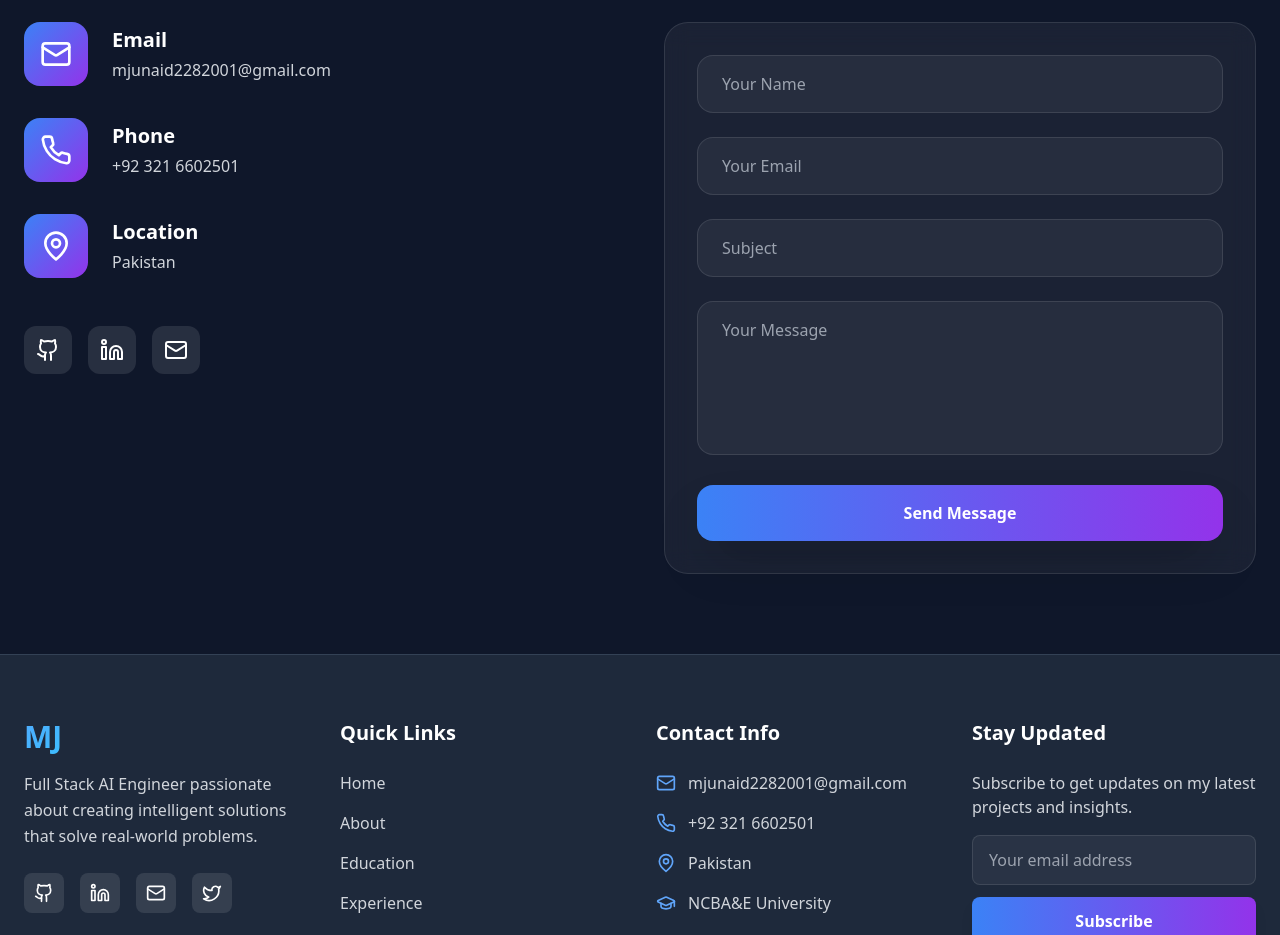
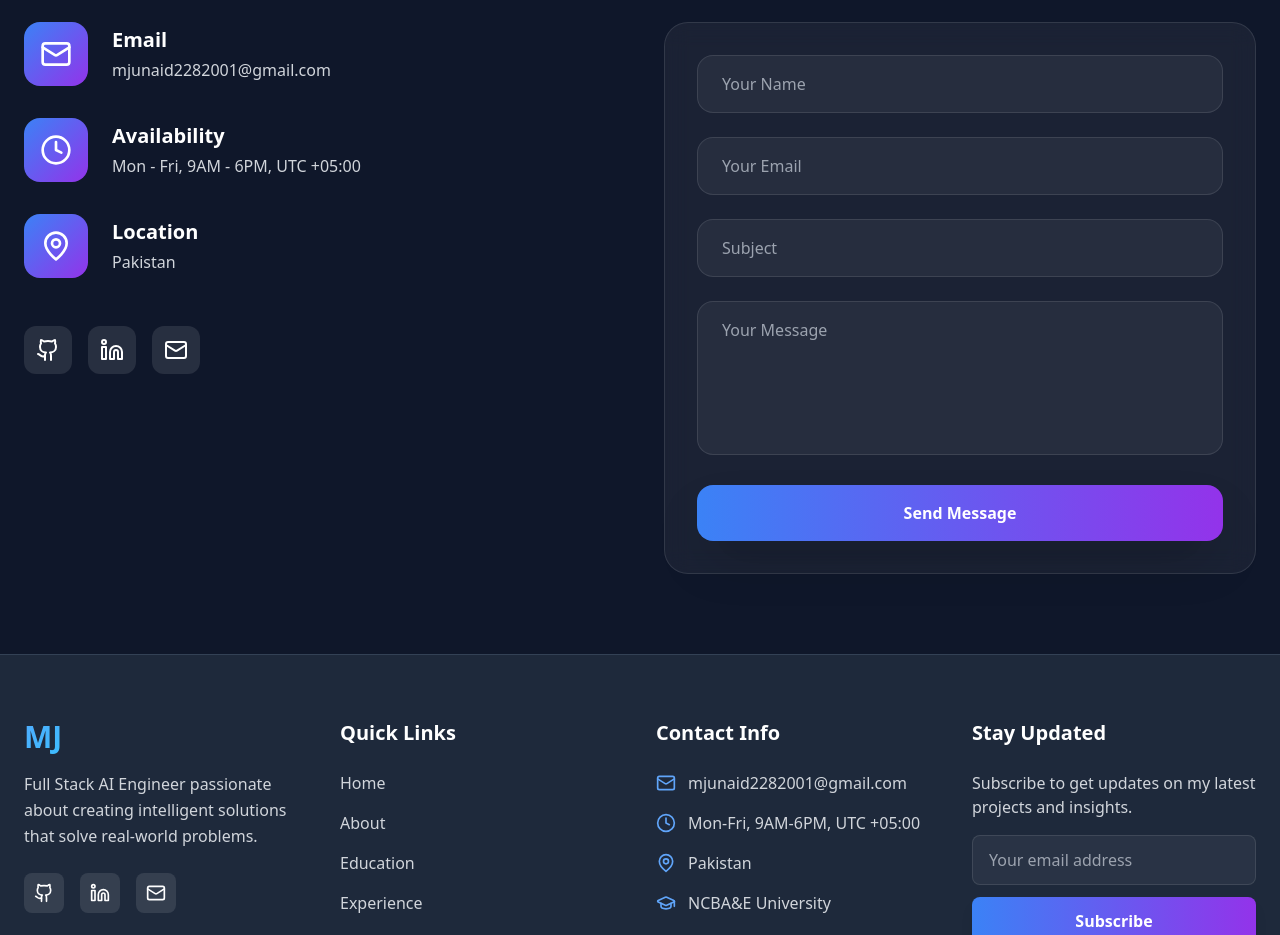
Before and after one commit to mjunaidsays/portfolio, a React (Vite) app: page / in a window 1280 px wide. Shown: the part 5580-6515 px from the top of the page. Built offline with nearby package versions, Linux system fonts and the light colour scheme; no server answers.

Commit message:
Availability

```diff
--- a/src/App.tsx
+++ b/src/App.tsx
@@ -27,8 +27,10 @@ import {
   Building,
   ArrowUp,
   Twitter,
-  Heart
+  Heart,
+  Clock
 } from 'lucide-react';
+import { time } from 'framer-motion/dom';
 
 // Custom Hook for Scroll Animations
 const useScrollAnimation = (threshold = 0.1) => {
@@ -858,7 +860,8 @@ function App() {
             <div className="space-y-8">
               {[
                 { icon: Mail, title: "Email", value: "mjunaid2282001@gmail.com" },
-                { icon: Phone, title: "Phone", value: "+92 321 6602501" },
+                // { icon: Phone, title: "Phone", value: "+92 *** ********" },
+                { icon: Clock, title: "Availability", value: "Mon - Fri, 9AM - 6PM, UTC +05:00" },
                 { icon: MapPin, title: "Location", value: "Pakistan" }
               ].map((contact, index) => (
                 <div key={index} className="flex items-center gap-6">
@@ -983,9 +986,9 @@ function App() {
                   <a href="mailto:mjunaid2282001@gmail.com" className="w-10 h-10 bg-white/10 rounded-lg flex items-center justify-center hover:bg-white/20 transition-colors">
                     <Mail className="w-5 h-5" />
                   </a>
-                  <a href="#" className="w-10 h-10 bg-white/10 rounded-lg flex items-center justify-center hover:bg-white/20 transition-colors">
+                  {/* <a href="#" className="w-10 h-10 bg-white/10 rounded-lg flex items-center justify-center hover:bg-white/20 transition-colors">
                     <Twitter className="w-5 h-5" />
-                  </a>
+                  </a> */}
                 </div>
               </div>
             </div>
@@ -1022,9 +1025,13 @@ function App() {
                   <Mail className="w-5 h-5 text-blue-400" />
                   <span className="text-gray-300">mjunaid2282001@gmail.com</span>
                 </div>
+                {/* <div className="flex items-center gap-3">
+                  <Phone className="w-5 h-5 text-blue-400" />
+                  <span className="text-gray-300">+92 *** *******</span>
+                </div> */}
                 <div className="flex items-center gap-3">
-                  <Phone className="w-5 h-5 text-blue-400" />
-                  <span className="text-gray-300">+92 321 6602501</span>
+                  <Clock className="w-5 h-5 text-blue-400" />
+                  <span className="text-gray-300">Mon-Fri, 9AM-6PM, UTC +05:00</span>
                 </div>
                 <div className="flex items-center gap-3">
                   <MapPin className="w-5 h-5 text-blue-400" />
```
